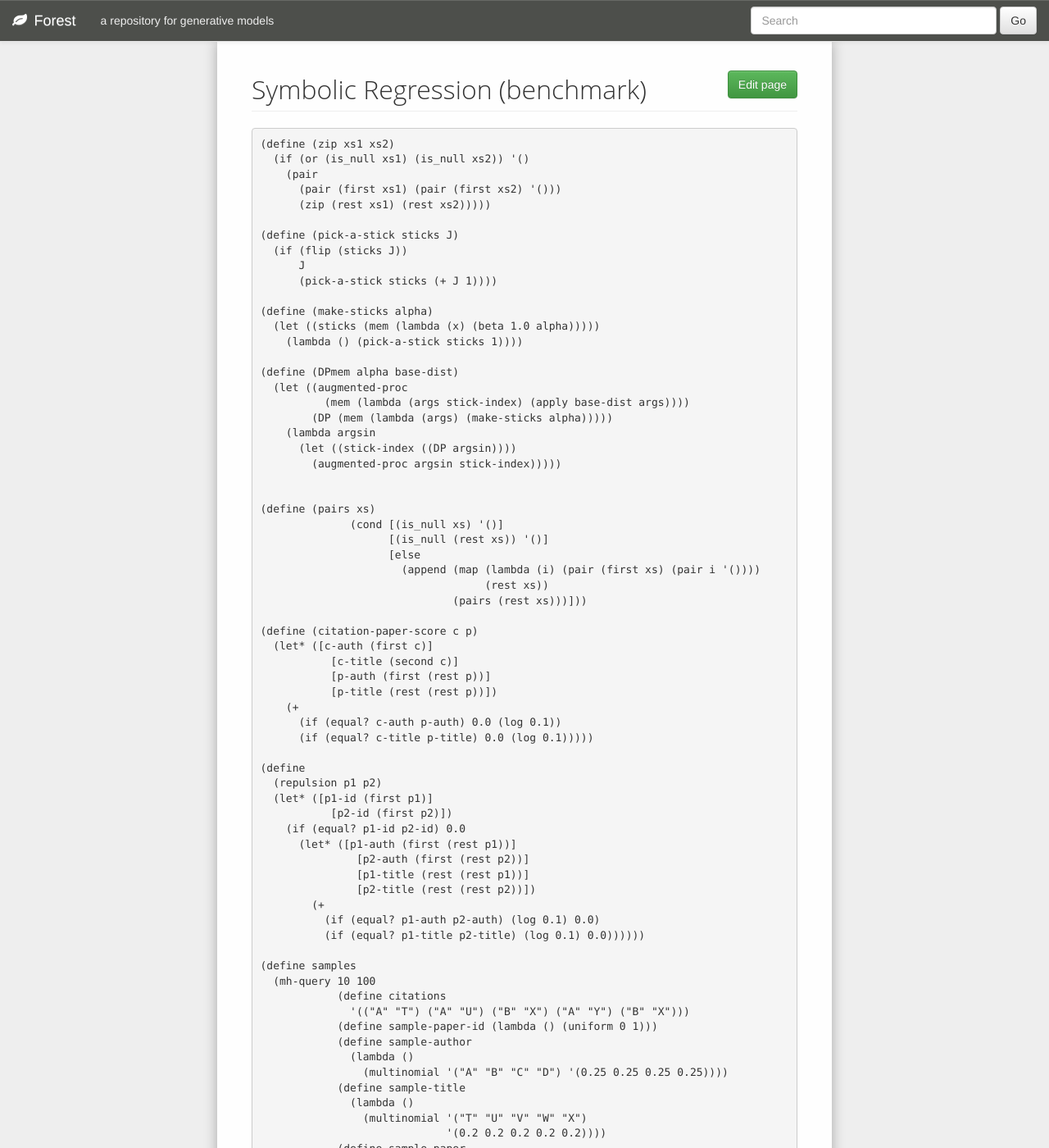
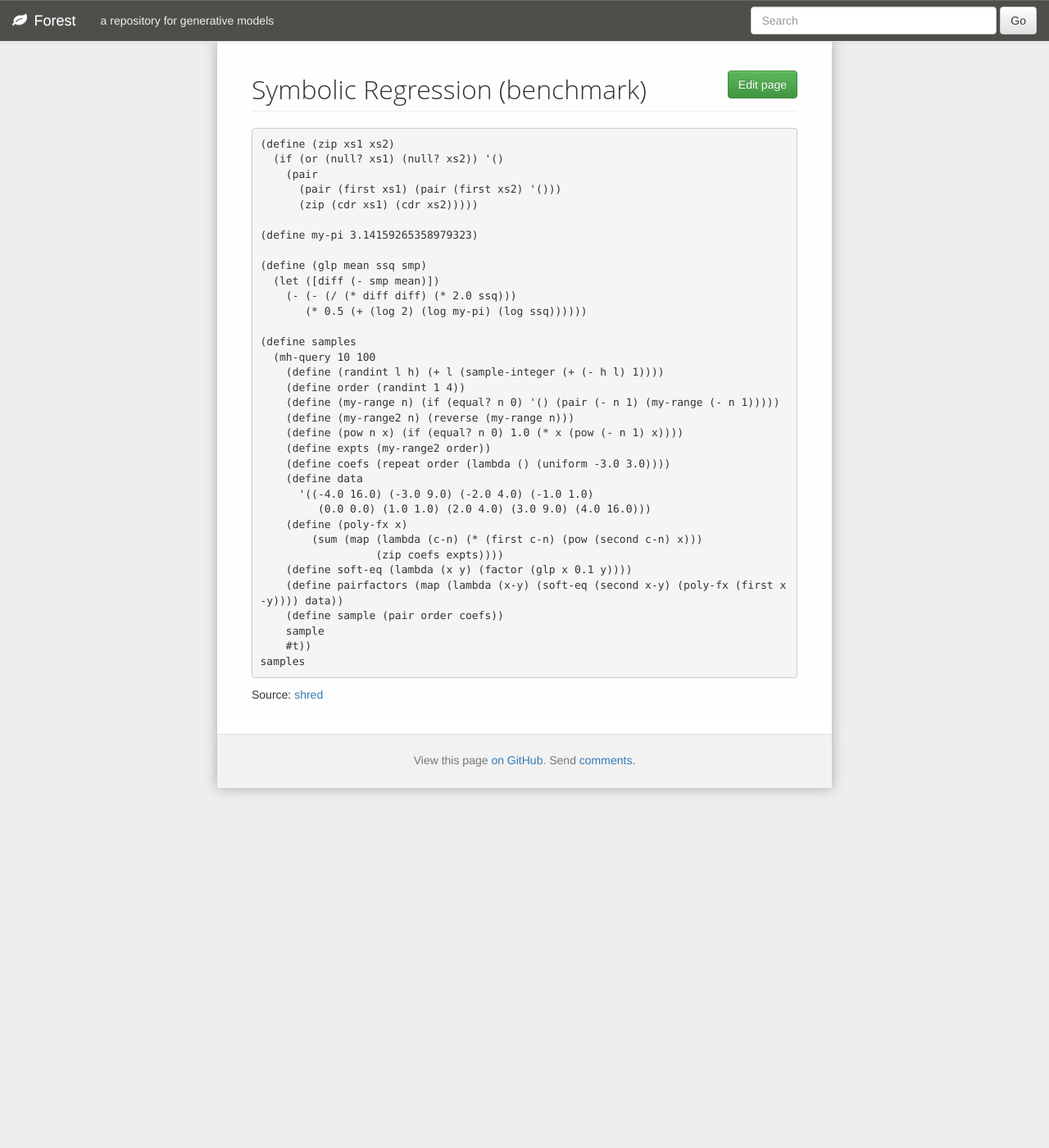
Before and after one commit to forestdb/forestdb.org, a Jekyll site: the page built from models/sym-reg-bench.md, in a window 1280 px wide and 1400 px high. Shown: the whole window at 82% size. Built offline with Jekyll 4.4.1, drawn with Linux system fonts in a browser that asks for light colours; nearby versions of some CDN libraries; a script that is not in the unit is left out; some of the changed text lies outside the part shown.

Commit message:
Update sym-reg-bench.md

```diff
--- a/models/sym-reg-bench.md
+++ b/models/sym-reg-bench.md
@@ -8,98 +8,39 @@ model-tags: shred, benchmark
 
 
     (define (zip xs1 xs2)
-      (if (or (is_null xs1) (is_null xs2)) '()
+      (if (or (null? xs1) (null? xs2)) '()
         (pair
           (pair (first xs1) (pair (first xs2) '()))
-          (zip (rest xs1) (rest xs2)))))
+          (zip (cdr xs1) (cdr xs2)))))
 
-    (define (pick-a-stick sticks J)
-      (if (flip (sticks J))
-          J
-          (pick-a-stick sticks (+ J 1))))
+    (define my-pi 3.14159265358979323)
 
-    (define (make-sticks alpha)
-      (let ((sticks (mem (lambda (x) (beta 1.0 alpha)))))
-        (lambda () (pick-a-stick sticks 1))))
-
-    (define (DPmem alpha base-dist)
-      (let ((augmented-proc
-              (mem (lambda (args stick-index) (apply base-dist args))))
-            (DP (mem (lambda (args) (make-sticks alpha)))))
-        (lambda argsin
-          (let ((stick-index ((DP argsin))))
-            (augmented-proc argsin stick-index)))))
-
-
-    (define (pairs xs)
-                  (cond [(is_null xs) '()]
-                        [(is_null (rest xs)) '()]
-                        [else
-                          (append (map (lambda (i) (pair (first xs) (pair i '())))
-                                       (rest xs))
-                                  (pairs (rest xs)))]))
-
-    (define (citation-paper-score c p)
-      (let* ([c-auth (first c)]
-               [c-title (second c)]
-               [p-auth (first (rest p))]
-               [p-title (rest (rest p))])
-        (+
-          (if (equal? c-auth p-auth) 0.0 (log 0.1))
-          (if (equal? c-title p-title) 0.0 (log 0.1)))))
-
-    (define
-      (repulsion p1 p2)
-      (let* ([p1-id (first p1)]
-               [p2-id (first p2)])
-        (if (equal? p1-id p2-id) 0.0
-          (let* ([p1-auth (first (rest p1))]
-                   [p2-auth (first (rest p2))]
-                   [p1-title (rest (rest p1))]
-                   [p2-title (rest (rest p2))])
-            (+
-              (if (equal? p1-auth p2-auth) (log 0.1) 0.0)
-              (if (equal? p1-title p2-title) (log 0.1) 0.0))))))
+    (define (glp mean ssq smp)
+      (let ([diff (- smp mean)])
+        (- (- (/ (* diff diff) (* 2.0 ssq)))
+           (* 0.5 (+ (log 2) (log my-pi) (log ssq))))))
 
     (define samples
       (mh-query 10 100
-                (define citations
-                  '(("A" "T") ("A" "U") ("B" "X") ("A" "Y") ("B" "X")))
-                (define sample-paper-id (lambda () (uniform 0 1)))
-                (define sample-author
-                  (lambda ()
-                    (multinomial '("A" "B" "C" "D") '(0.25 0.25 0.25 0.25))))
-                (define sample-title
-                  (lambda ()
-                    (multinomial '("T" "U" "V" "W" "X")
-                                 '(0.2 0.2 0.2 0.2 0.2))))
-                (define sample-paper
-                  (lambda ()
-                    (pair (sample-paper-id)
-                          (pair (sample-author) (sample-title)))))
-                (define paper-distr (DPmem 0.4 (lambda () (sample-paper))))
-                (define factor-citation-paper
-                  (lambda (c p) (factor (citation-paper-score c p))))
-                (define factor-repulsion
-                  (lambda (p1 p2) (factor (repulsion p1 p2))))
-                (define papers+factors
-                  (map
-                    (lambda (c)
-                      (let* ((paper (paper-distr))
-                               (paper-citation-factor
-                                 (factor-citation-paper c paper)))
-                        (pair paper paper-citation-factor)))
-                    citations))
-                (define repel-factors
-                  (map
-                    (lambda (p1p2)
-                      (let* ((p1 (first (first p1p2)))
-                               (p2 (first (second p1p2))))
-                        (factor-repulsion p1 p2)))
-                    (pairs papers+factors)))
-                (define sample (zip citations papers+factors))
-                sample #t ))
-
+        (define (randint l h) (+ l (sample-integer (+ (- h l) 1))))
+        (define order (randint 1 4))
+        (define (my-range n) (if (equal? n 0) '() (pair (- n 1) (my-range (- n 1)))))
+        (define (my-range2 n) (reverse (my-range n)))
+        (define (pow n x) (if (equal? n 0) 1.0 (* x (pow (- n 1) x))))
+        (define expts (my-range2 order))
+        (define coefs (repeat order (lambda () (uniform -3.0 3.0))))
+        (define data
+          '((-4.0 16.0) (-3.0 9.0) (-2.0 4.0) (-1.0 1.0)
+             (0.0 0.0) (1.0 1.0) (2.0 4.0) (3.0 9.0) (4.0 16.0)))
+        (define (poly-fx x)
+            (sum (map (lambda (c-n) (* (first c-n) (pow (second c-n) x)))
+                      (zip coefs expts))))
+        (define soft-eq (lambda (x y) (factor (glp x 0.1 y))))
+        (define pairfactors (map (lambda (x-y) (soft-eq (second x-y) (poly-fx (first x-y)))) data))
+        (define sample (pair order coefs))
+        sample
+        #t))
     samples
 
+
 Source: [shred](https://github.com/LFY/shred/blob/master/benchmarks/sym-reg.ss)
```
